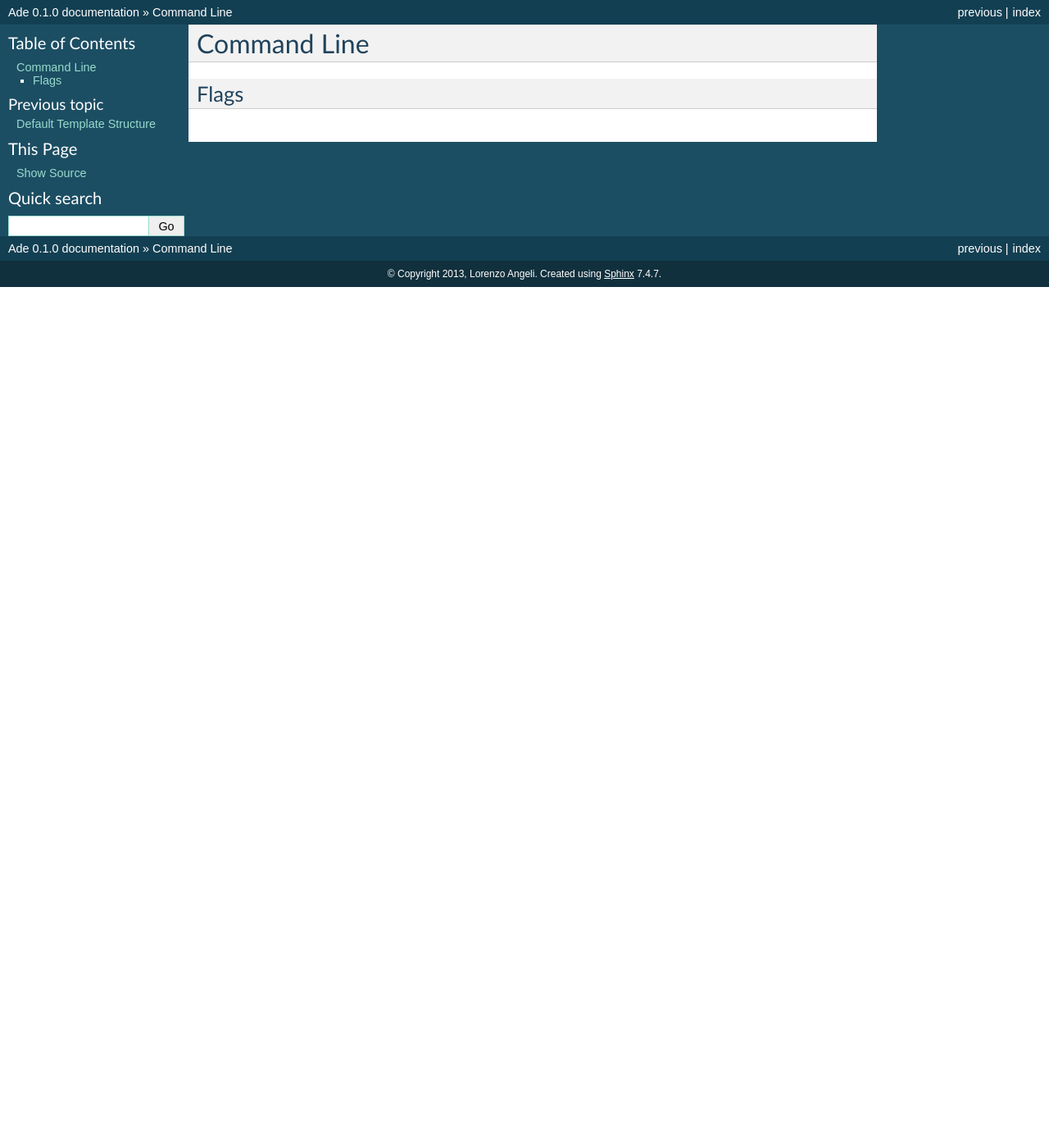
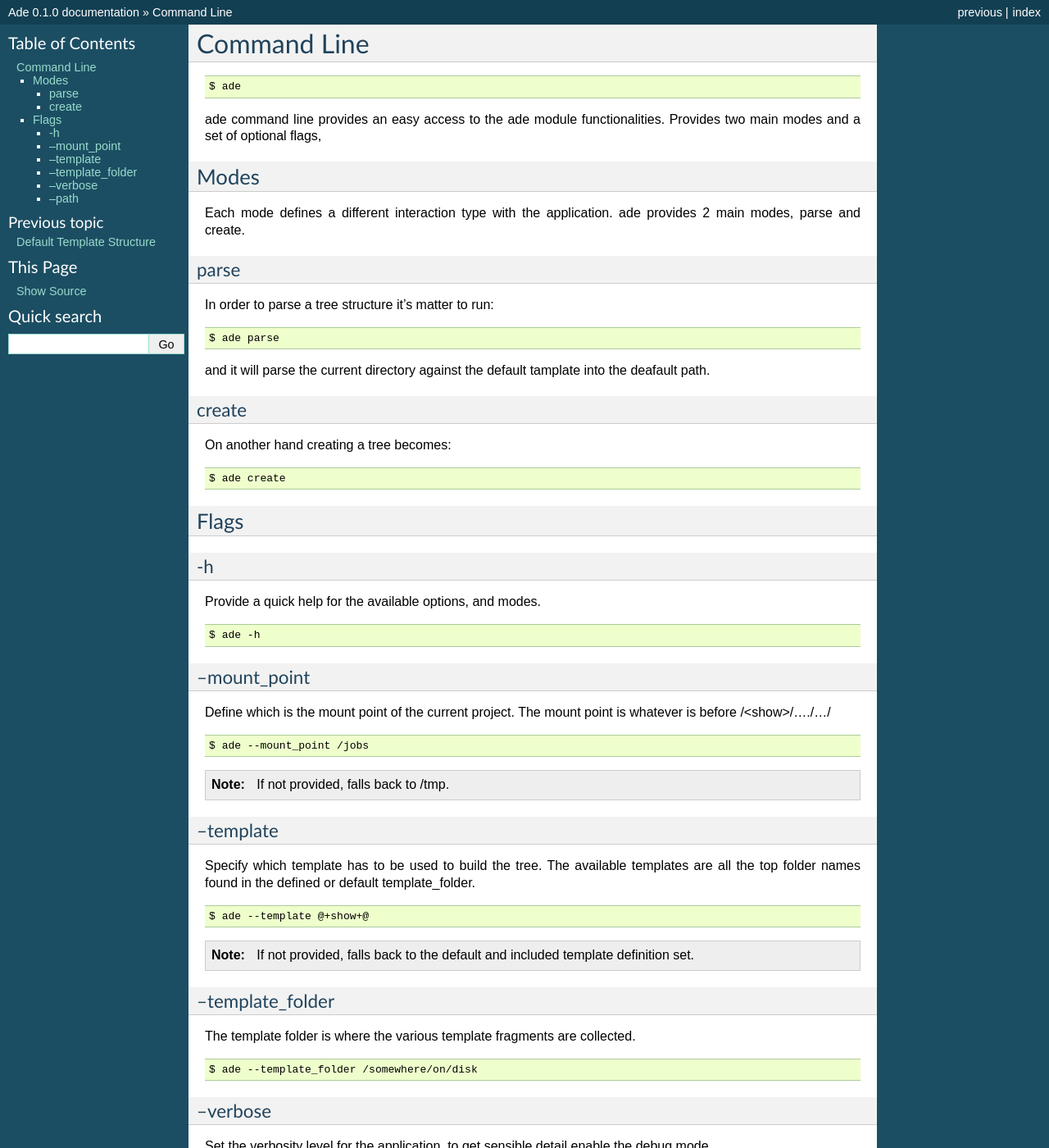
Before and after one commit to EfestoLab/ade, a Sphinx documentation site: the page built from docs/source/command/index.rst, in a window 1280 px wide and 1400 px high. Shown: the whole window at 82% size. Built offline with Sphinx 7.4.7, drawn with Linux system fonts in a browser that asks for light colours; some of the changed text lies outside the part shown.

Commit message:
docs cleanup

```diff
--- a/docs/source/api/index.rst
+++ b/docs/source/api/index.rst
@@ -4,4 +4,4 @@ API
 .. toctree::
    :maxdepth: 2
 
-   manager/index.rst
+   manager/index
--- a/docs/source/command/index.rst
+++ b/docs/source/command/index.rst
@@ -1,5 +1,106 @@
 Command Line
-============
+############
+
+.. code-block:: bash
+
+	$ ade
+
+ade command line provides an easy access to the ade module functionalities.
+Provides two main modes and a set of optional flags,
+
+Modes
+=====
+Each mode defines a different interaction type with the application.
+ade provides 2 main modes, parse and create.
+
+parse
+-----
+In order to parse a tree structure it's matter to run:
+
+.. code-block:: bash
+
+	$ ade parse
+
+and it will parse the current directory against the default tamplate
+into the deafault path.
+
+create
+------
+On another hand creating a tree becomes:
+
+.. code-block:: bash
+
+	$ ade create
 
 Flags
------
+=====
+
+-h
+--
+Provide a quick help for the available options, and modes.
+
+.. code-block:: bash
+
+	$ ade -h
+
+--mount_point
+-------------
+Define which is the mount point of the current project.
+The mount point is whatever is before /<show>/..../.../
+
+.. code-block:: bash
+
+	$ ade --mount_point /jobs
+
+.. note::
+	If not provided, falls back to /tmp.
+
+--template
+----------
+Specify which template has to be used to build the tree.
+The available templates are all the top folder names found in
+the defined or default template_folder.
+
+.. code-block:: bash
+
+	$ ade --template @+show+@
+
+.. note::
+	If not provided, falls back to the default and included
+	template definition set.
+
+
+--template_folder
+-----------------
+The template folder is where the various template fragments are collected.
+
+.. code-block:: bash
+
+	$ ade --template_folder /somewhere/on/disk
+
+--verbose
+---------
+Set the verbosity level for the application, to get sensible detail enable
+the debug mode.
+
+Available levels:
+
+* info
+* debug
+* warning
+* error
+
+.. code-block:: bash
+
+	$ ade create --verbose debug
+
+--path
+------
+.. warning::
+	This options is usful only in parse mode.
+
+The target path for the parse.
+
+.. code-block:: bash
+
+	$ ade parse --path /tmp/white/AF/AF001/maya/scenes
--- a/docs/source/conf.py
+++ b/docs/source/conf.py
@@ -37,6 +37,6 @@ man_pages = [
 
 texinfo_documents = [
   ('index', 'Ade', u'Ade Documentation',
-   u'Lorenzo Angeli', 'Ade', 'One line description of project.',
-   'Miscellaneous'),
+   u'Lorenzo Angeli', 'Ade', 'Templated file system manager.',
+   ''),
 ]
```
Also changed, not shown: docs/source/index.rst (+10 -4 lines), docs/source/template/default/index.rst (added, +147 -0 lines), docs/source/template/index.rst (+18 -138 lines), 4 other files.
